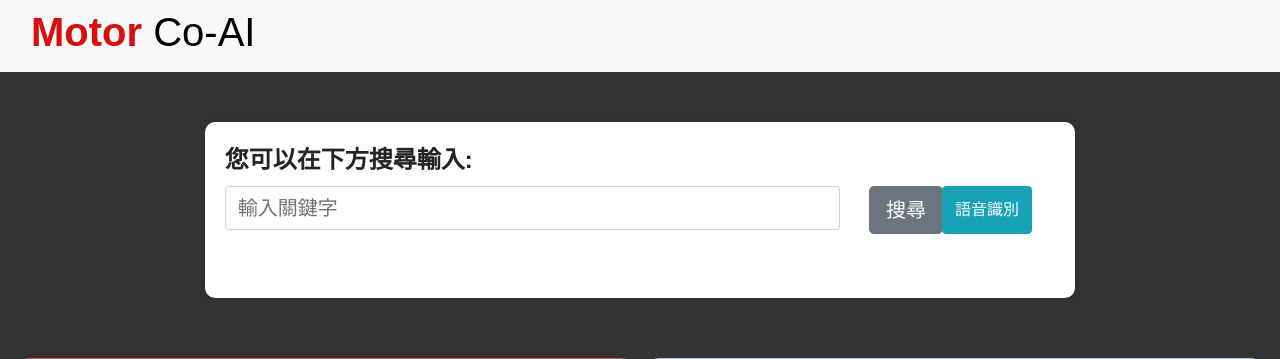
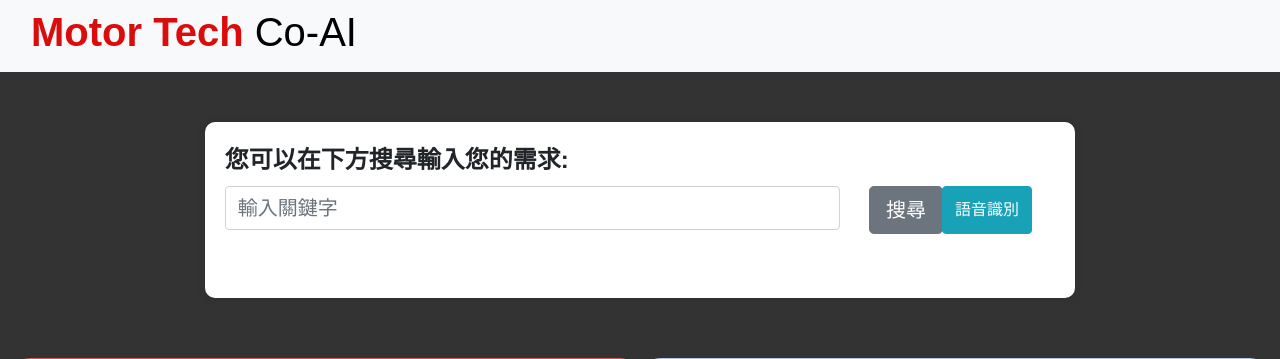
Before and after one commit to ZhihCheng/MCAM_web, a Flask app: page /paper in a window 1280 px wide. Shown: the top 359 px of the page. Run offline with Flask 3, Linux system fonts and the light colour scheme; some libraries are stand-ins or nearby versions.

Commit message:
2024.01.26
fix Motor.html sidbar bug
update paper.html

```diff
--- a/templates/paper.html
+++ b/templates/paper.html
@@ -1,19 +1,16 @@
 <!DOCTYPE html>
 <html >
     <head>
-    <title>Motor Co-AI</title>
-    <link rel="stylesheet" href="https://stackpath.bootstrapcdn.com/bootstrap/4.5.2/css/bootstrap.min.css">
+        <title>Motor Tech Co-AI</title>
         <link rel="stylesheet" href="https://cdn.jsdelivr.net/npm/bootstrap@4.6.2/dist/css/bootstrap.min.css">
-
         <script src="https://cdn.jsdelivr.net/npm/jquery@3.7.1/dist/jquery.slim.min.js"></script>
         <script src="https://cdn.jsdelivr.net/npm/popper.js@1.16.1/dist/umd/popper.min.js"></script>
         <script src="https://cdn.jsdelivr.net/npm/bootstrap@4.6.2/dist/js/bootstrap.bundle.min.js"></script>
-
         <meta http-equiv="X-UA-Compatible" content="IE=edge">
         <meta charset="UTF-8">
         <meta name="viewport" content="width=device-width, initial-scale=1.0">
+    </head>
 
-</head>
     <style>
         body {
             width: 100%;
@@ -27,7 +24,6 @@
         label {
             font-weight: bold;
         }
-
         img {
             max-width: 100%;
             max-height: 100%;
@@ -41,13 +37,9 @@
         .label-font {
             font-size: 24px;
         }
-
-
-
         .object_font {
             font-size: 20px;
         }
-
         .container {
             max-width: 68%;
             margin: 50px auto;
@@ -56,7 +48,6 @@
             box-shadow: 0 0 10px rgba(0, 0, 0, 0.1);
             border-radius: 10px;
         }
-
         .inear-container {
             max-width: 100%;
             padding: 20px;
@@ -73,7 +64,6 @@
             box-shadow: 0 0 10px rgba(0, 0, 0, 0.1);
             border-radius: 10px;
         }
-
         .split_form{
             margin: 0;
             padding: 10px;
@@ -83,17 +73,14 @@
             grid-template-columns: 1fr 1fr;
             height: 100vh;
         }
-
         .top-left {
             grid-row: 1 / 2;
             grid-column: 1 / 2;
             background-color: #CD5C5C;;
             padding: 20px;
             border-radius: 20px;
-
             display: flex;
             flex-direction: column;
-
             height: 50vh; /* 或者您想要的任何固定值 */
             width: 100%; /* 或者您想要的任何固定值 */
             overflow: hidden; /* 超出部分不顯示 */
@@ -134,12 +121,9 @@
         #searchResults {
             margin-top: 20px;
         }
-
         #Error_content,#search_result,#image_show {
             display: none;
         }
-
-
         .typing-cursor {
           display: inline-block;
           width: 0.6em;
@@ -153,7 +137,6 @@
             transform-origin: 50% 50%; /* 設置變形原點為元素中心 */
             position: relative; /* 為了讓按鈕絕對定位於容器內 */
             padding: 20px;
-        /* overflow: auto;  */
         }
         .zoomed {
             position: fixed; /* 固定位置，使其脫離正常流 */
@@ -166,10 +149,7 @@
         }
 
         .zoom-btn {
-        /* position: absolute;  */
             top: 10px; /* 與上邊界的距離 */
-        right: 10px; /* 與右邊界的距離 */
-        /* 其他按鈕樣式... */
         }
 
         .modal {
@@ -203,11 +183,12 @@
         }
     </style>
 
+
 <body>
     <nav class="navbar navbar-expand-lg navbar-light bg-light">
         <div class="container-fluid">
             <div class="collapse navbar-collapse" id="navbarSupportedContent">
-                <h1><span style="color: rgb(218, 12, 12);font-weight:bold;">Motor </span><span style="color: black;"> Co-AI</span></h1>
+                <h1><span style="color: rgb(218, 12, 12);font-weight:bold;">Motor Tech</span><span style="color: black;"> Co-AI</span></h1>
             </div>
 
         </div>
@@ -313,15 +294,6 @@
     <!-- Bootstrap JS -->
     <script src="https://stackpath.bootstrapcdn.com/bootstrap/4.1.0/js/bootstrap.min.js" integrity="sha384-uefMccjFJAIv6A+rW+L4AHf99KvxDjWSu1z9VI8SKNVmz4sk7buKt/6v9KI65qnm" crossorigin="anonymous"></script>
 
-    <!-- <script type="text/javascript">
-        $(document).ready(function () {
-            $('#sidebarCollapse').on('click', function () {
-                $('#sidebar').toggleClass('active');
-                $(this).toggleClass('active');
-            });
-        });
-    </script> -->
-
     <script>
         function zoomIn(button) {
             // 找到最近的 grid-item 元素
@@ -338,11 +310,10 @@
             }
         }
         document.addEventListener('DOMContentLoaded', function() {
-
             var search_output = document.getElementById('search_output');
             var textElement = document.getElementById('first_animatedText');
             var finalCursor = document.getElementById('first_finalCursor');
-            var textToAnimate = "您可以在下方搜尋輸入:";
+            var textToAnimate = "您可以在下方搜尋輸入您的需求:";
             var textArray = textToAnimate.split('');
 
             finalCursor.style.display = 'inline-block';
@@ -410,38 +381,36 @@
                             });
                         }else{
                             search_result.style.display = 'block';
-                            var split_form = document.getElementById('split_form');
                             search_output.style.display = 'block';
+
                             var uploadedImage = document.getElementById('uploadedImage');
-
-
                             if (searchInput.value === "無刷直流馬達" || searchInput.value === "永磁同步馬達") {
                                 image_show.style.display = 'block';
                                 uploadedImage.src = "./static/" + searchInput.value + '.jpg';
                             }
 
+                            var split_form = document.getElementById('split_form');
                             for (var i = 0; i < jsonData.length; i++) {
                                 var item = jsonData[i];
                                 accordionHtml += '<div class="card">';
                                 accordionHtml += '    <div class="card-header" id="heading' + i + '">';
                                 accordionHtml += '        <h2 class="mb-0">';
-                                accordionHtml += '            <button class="btn btn-link" type="button" data-toggle="collapse" data-target="#collapse' + i + '" aria-expanded="true" aria-controls="collapse' + i + '">';
+                                accordionHtml += '            <button class="btn btn-link" type="button" data-toggle="collapse" data-target="#collapse' + i + '" aria-expanded="' + (i === 0 ? 'true' : 'false') + '" aria-controls="collapse' + i + '">';
                                 accordionHtml += '                ' + item.e_newspaper_name;
                                 accordionHtml += '            </button>';
                                 accordionHtml += '        </h2>';
                                 accordionHtml += '    </div>';
-                                accordionHtml += '    <div id="collapse' + i + '" class="collapse" aria-labelledby="heading' + i + '" data-parent="#searchResult">';
+                                accordionHtml += '    <div id="collapse' + i + '" class="collapse ' + (i === 0 ? 'show' : '') + '" aria-labelledby="heading' + i + '" data-parent="#searchResult">';
                                 accordionHtml += '        <div class="card-body">';
                                 accordionHtml += '            <p>期刊號: ' + item.e_newspaper_id + '</p>';
                                 accordionHtml += '            <p>作者: ' + item.edit_name + '</p>';
                                 accordionHtml += '            <p>出版年份: ' + item.year + '</p>';
                                 accordionHtml += '            <p>摘要: ' + item.abstract + '</p>';
-                                accordionHtml += '            <a href ="http://km.emotors.ncku.edu.tw/emotor/new/motor_learn/epaper_detail.php?id=' + item.e_newspaper_id + '"> 電子報全文</a>'
+                                accordionHtml += '            <a href ="http://km.emotors.ncku.edu.tw/emotor/new/motor_learn/epaper_detail.php?id=' + item.e_newspaper_id + '"> 電子報全文</a>';
                                 accordionHtml += '        </div>';
                                 accordionHtml += '    </div>';
                                 accordionHtml += '</div>';
                             }
-
                             // 插入手風琴到 HTML 中
                             document.getElementById("searchResult").innerHTML = accordionHtml;
                             split_form.scrollIntoView({ behavior: 'smooth' });
```
Also changed, not shown: templates/Motor.html (+6 -1 lines). Lines whose indentation alone changed are shown as unchanged.
